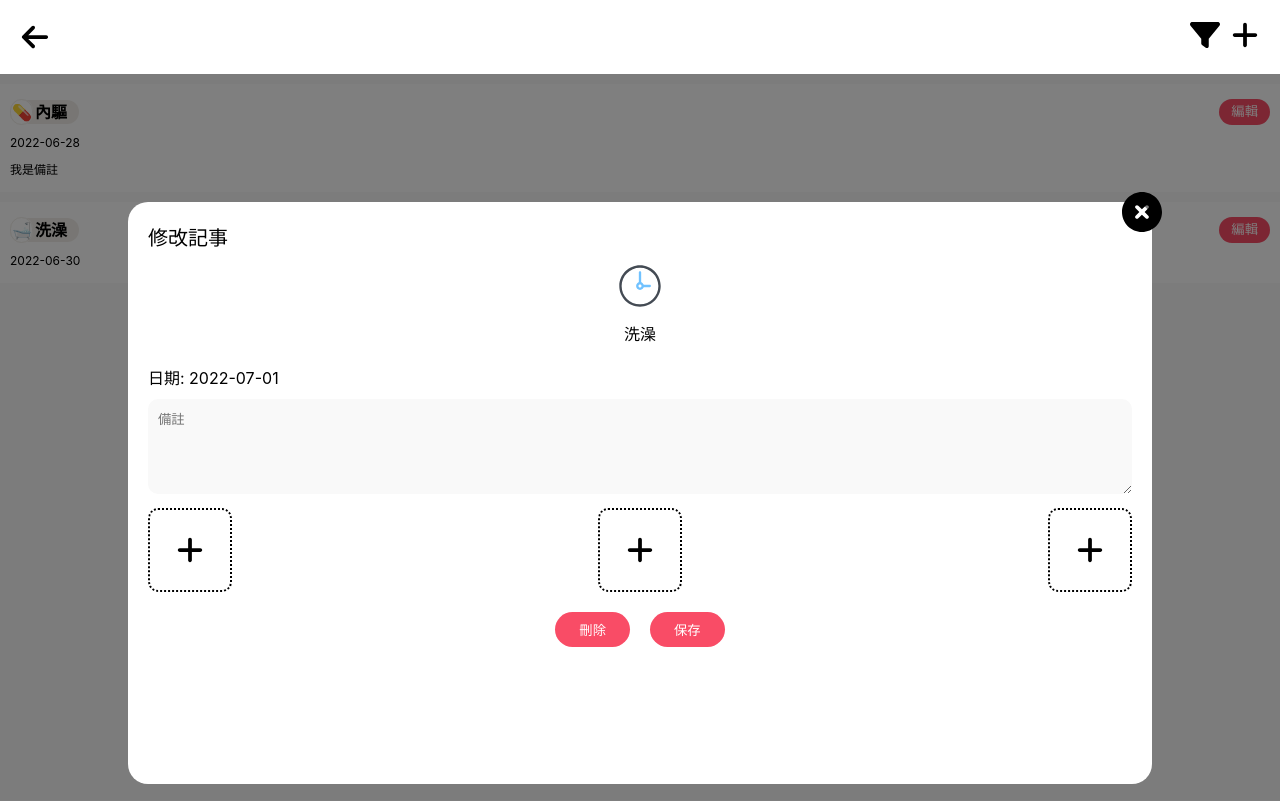
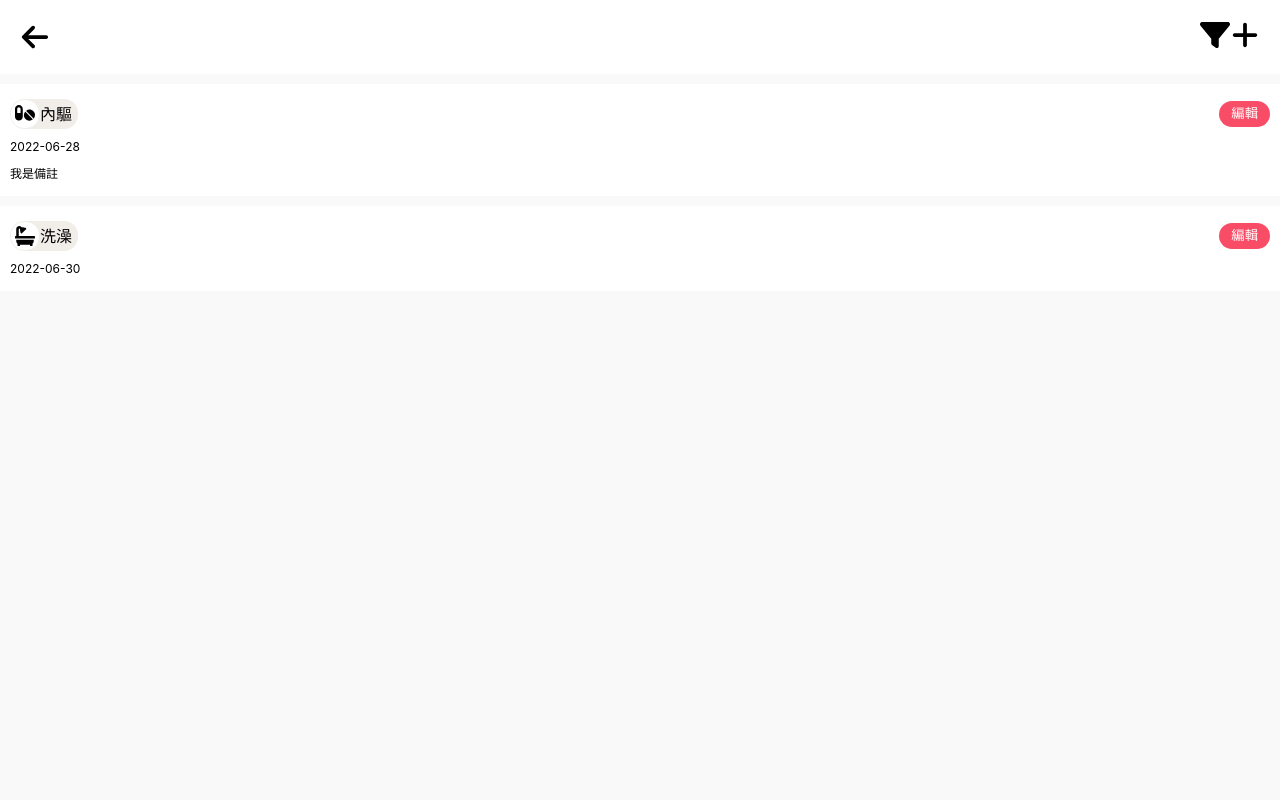
Before and after one commit to EllieKu/daily-of-slave-for-pets, a React (Create React App) app: page /record-list in a window 1280 px wide. Built offline with nearby package versions, Linux system fonts and the light colour scheme.

Commit message:
refactor: import SVG directory as React component
shrink loading time

```diff
--- a/src/components/Home/Profile.jsx
+++ b/src/components/Home/Profile.jsx
@@ -1,8 +1,8 @@
 import React from "react";
 import styled from "styled-components";
 import { Link } from "react-router-dom";
-import icon_scroll from '../../images/icons8-scroll.svg';
-import icon_clock from '../../images/icons8-clock.svg'
+import { ReactComponent as IconRecord } from '../../images/icons8-scroll.svg';
+import { ReactComponent as IconReminder } from '../../images/icons8-clock.svg';
 import image_jake from '../../images/icons8-jake-96.png'
 
 const Item = styled.div`
@@ -26,31 +26,17 @@ const ControlWrapepr = styled.div`
 `
 
 function Control() {
-  const itemList = [
-    {
-      name: '紀錄',
-      icon: icon_scroll,
-      alt: 'icon_scroll',
-      link: '/record-list'
-    },
-
-    {
-      name: '提醒',
-      icon: icon_clock,
-      alt: 'icon_clock',
-      link: '/reminder'
-    }
-  ]
 
   return (
     <ControlWrapepr>
-      {
-        itemList.map(item => (
-        <Item key={item.alt}>
-          <img src={item.icon} alt={item.alt} />
-          <Link to={item.link}>{item.name}</Link>
-        </Item>))
-      }
+      <Item key="recordList">
+        <IconRecord />
+        <Link to='/record-list'>紀錄</Link>
+      </Item>
+      <Item key="reminder">
+        <IconReminder />
+        <Link to='/reminder'>提醒</Link>
+      </Item>
     </ControlWrapepr>
   )
 }
--- a/src/components/Nav.jsx
+++ b/src/components/Nav.jsx
@@ -1,6 +1,6 @@
 import React from "react";
 import './Nav.css'
-import icon_arrow_left from '../images/arrow-left-solid.svg';
+import { ReactComponent as IconArrowLeft } from '../images/arrow-left-solid.svg';
 
 function Nav(props) {
   function back() {
@@ -9,7 +9,7 @@ function Nav(props) {
 
   return (
     <nav>
-      <img src={icon_arrow_left} alt="icon_arrow_left" onPointerDown={back} />
+      <IconArrowLeft onPointerDown={back}/>
       <div className="right">
         {props.children}
       </div>
--- a/src/components/RecordList/BoxEdit.jsx
+++ b/src/components/RecordList/BoxEdit.jsx
@@ -1,7 +1,6 @@
 import React from "react";
 import styled from 'styled-components';
-import icon_close from '../../images/circle-xmark-solid.svg';
-import icon_bath from '../../images/bath-solid.svg';
+import { ReactComponent as IconClose } from '../../images/circle-xmark-solid.svg';
 import icon_plus from '../../images/plus-solid.svg'
 import Icon from '../common/IconList'
 
@@ -23,7 +22,7 @@ const Message = styled.div`
   border-radius: 20px;
 `
 
-const IconClose = styled.img`
+const IconCloseWrapper = styled.div`
   position: absolute;
   width: 40px;
   top: -10px;
@@ -80,6 +79,8 @@ const Img = styled.div`
 `
 
 const ButtonWrapper = styled.div`
+  position: absolute;
+  bottom: 0;
   text-align: center;
 `
 
@@ -119,17 +120,15 @@ class BoxEdit extends React.Component {
       <Cover>
         <Message>
           <Title>修改記事</Title>
-          <IconClose
-            src={icon_close}
-            alt="icon_close"
-            aria-label="close"
-            onPointerDown={this.handleClose} />
+          <IconCloseWrapper>
+            <IconClose onPointerDown={this.handleClose} />
+          </IconCloseWrapper>
           <EventWrapper>
             {/* <IconEvent
               src={icon_bath}
               alt="icon_bath"
               aria-label="icon_bath" /> */}
-            <Icon name="remind" />
+            <Icon name="bath" />
             <Span>洗澡</Span>
           </EventWrapper>
           <Span>日期: 2022-07-01</Span>
--- a/src/components/RecordList/Card.jsx
+++ b/src/components/RecordList/Card.jsx
@@ -1,6 +1,7 @@
 import React from "react";
-import styled from 'styled-components'
-import eventIconList from './EventAndIcon'
+import styled from 'styled-components';
+// import eventIconList from './EventAndIcon';
+import Icon from '../common/IconList';
 
 const StyledCard = styled.div`
   display: flex;
@@ -18,23 +19,28 @@ const FirstLine = styled.div`
   margin-block: 5px;
   font-size: 16px;
 `
+const EventWrapper = styled.div`
+  display: flex;
+  align-items: center;
+`
 
-const EventIcon = styled.span`
-  padding-top: 2px;
-  padding-bottom: 2px;
-  padding-left: 1px;
-  margin-right: 2px;
+const IconWrapper = styled.div`
+  width: 20px;
+  height: 20px;
+  padding: 4px;
   background-color: #fff;
   border: 1px solid #f1eee9;
-  border-radius: 12px;
-`
-
-const EventWrapper = styled.span`
-  padding-right: 12px;
-  background-color: #f1eee9;
-  border-radius: 12px;
+  border-radius: 14px;
   line-height: 24px;
   font-weight: bold;
+  z-index: 1;
+`
+const EventName = styled.span`
+  background-color: #f1eee9;
+  padding: 3px 6px 3px 24px;
+  margin-left: -24px;
+  line-height: 24px;
+  border-radius: 14px;
 `
 
 const Edit = styled.button`
@@ -50,37 +56,15 @@ const Span = styled.span`
   margin-block: 5px;
 `
 
-// const eventIconList = [
-//   {
-//     name: '洗澡',
-//     icon: '🛁',
-//   },
-//   {
-//     name: '內驅',
-//     icon: '💊',
-//   },
-//   {
-//     name: '外驅',
-//     icon: '🧴',
-//   },
-//   {
-//     name: '剪毛',
-//     icon: '✂️',
-//   }
-// ]
-
 function Event(props) {
-  const { name } = props
-  const eventInside = eventIconList.find(element => element.name === name)
+  const { iconName, name } = props
 
   return (
     <EventWrapper>
-      <EventIcon
-        role="img"
-        aria-label="eventIcon">
-          {eventInside.icon}
-      </EventIcon>
-      <span>{eventInside.name}</span>
+      <IconWrapper>
+        <Icon name={iconName} />
+      </IconWrapper>
+      <EventName>{name}</EventName>
     </EventWrapper>
   )
 }
@@ -95,7 +79,7 @@ function Card(props) {
   return (
     <StyledCard>
       <FirstLine>
-        <Event name={event.name}/>
+        <Event name={event.name} iconName={event.iconName} />
         <Edit
           onPointerDown={handleEdit}
           aria-label="edit">
--- a/src/components/common/IconList.jsx
+++ b/src/components/common/IconList.jsx
@@ -1,23 +1,8 @@
 import React from "react";
 import styled from 'styled-components';
-import icon_scroll from '../../images/icons8-scroll.svg';
-import icon_clock from '../../images/icons8-clock.svg';
-import icon_bath from '../../images/bath-solid.svg';
-
-const list = [
-  {
-    name: "scroll",
-    item: icon_scroll
-  },
-  {
-    name: 'remind',
-    icon: icon_clock,
-  },
-  {
-    name: 'bath',
-    icon: icon_bath,
-  }
-]
+import { ReactComponent as Iconath } from '../../images/bath-solid.svg';
+import { ReactComponent as IconHospital } from '../../images/hospital-regular.svg';
+import { ReactComponent as IconPills } from '../../images/pills-solid.svg';
 
 const IconEvent = styled.img`
   width: 50px;
@@ -27,11 +12,23 @@ const IconEvent = styled.img`
 
 function Icon(props) {
   const { name } = props;
-  const icon = list.find(item => item.name === name);
 
-  return (
-    <IconEvent src={icon.icon} alt={icon.icon} />
-  )
+  let icon = null;
+  switch (name) {
+    case 'pills':
+      icon = <IconPills />
+      break;
+    case 'bath':
+      icon = <Iconath />
+      break;
+    case 'hospital':
+      icon = <IconHospital />
+      break;
+    default:
+      console.log('icon missing')
+  }
+
+  return icon
 }
 
 export default Icon
--- a/src/pages/RecordList.jsx
+++ b/src/pages/RecordList.jsx
@@ -1,20 +1,22 @@
 import React from "react";
 // import styled from 'styled-components';
 import Nav from "../components/Nav";
-import icon_plus from '../images/plus-solid.svg';
-import icon_filter from '../images/filter-solid.svg';
+import { ReactComponent as IconPlus } from '../images/plus-solid.svg';
+import { ReactComponent as IconFilter } from '../images/filter-solid.svg';
 import Card from "../components/RecordList/Card";
 import BoxEdit from "../components/RecordList/BoxEdit";
 
 const list = [
   {
     id: 1,
+    iconName: 'pills',
     name: '內驅',
     time: '2022-06-28',
     note: '我是備註'
   },
   {
     id: 2,
+    iconName: 'bath',
     name: '洗澡',
     time: '2022-06-30',
     note: ''
@@ -25,7 +27,8 @@ class RecordList extends React.Component {
   constructor(props) {
     super(props)
     this.state = {
-      boxEditVisible: true
+      // boxEditVisible: true
+      boxEditVisible: false
     }
     this.handleFilter = this.handleFilter.bind(this)
     this.handleAdd = this.handleAdd.bind(this)
@@ -55,14 +58,8 @@ class RecordList extends React.Component {
     return (
       <div>
         <Nav>
-          <img
-            src={icon_filter}
-            alt="icon_filter"
-            onPointerDown={this.handleFilter} />
-          <img
-            src={icon_plus}
-            alt="icon_plus"
-            onPointerDown={this.handleAdd}/>
+          <IconFilter onPointerDown={this.handleFilter} />
+          <IconPlus onPointerDown={this.handleAdd} />
         </Nav>
         {
           this.state.boxEditVisible ?
```
Also changed, not shown: src/images/hospital-regular.svg (added), src/images/pills-solid.svg (added).
